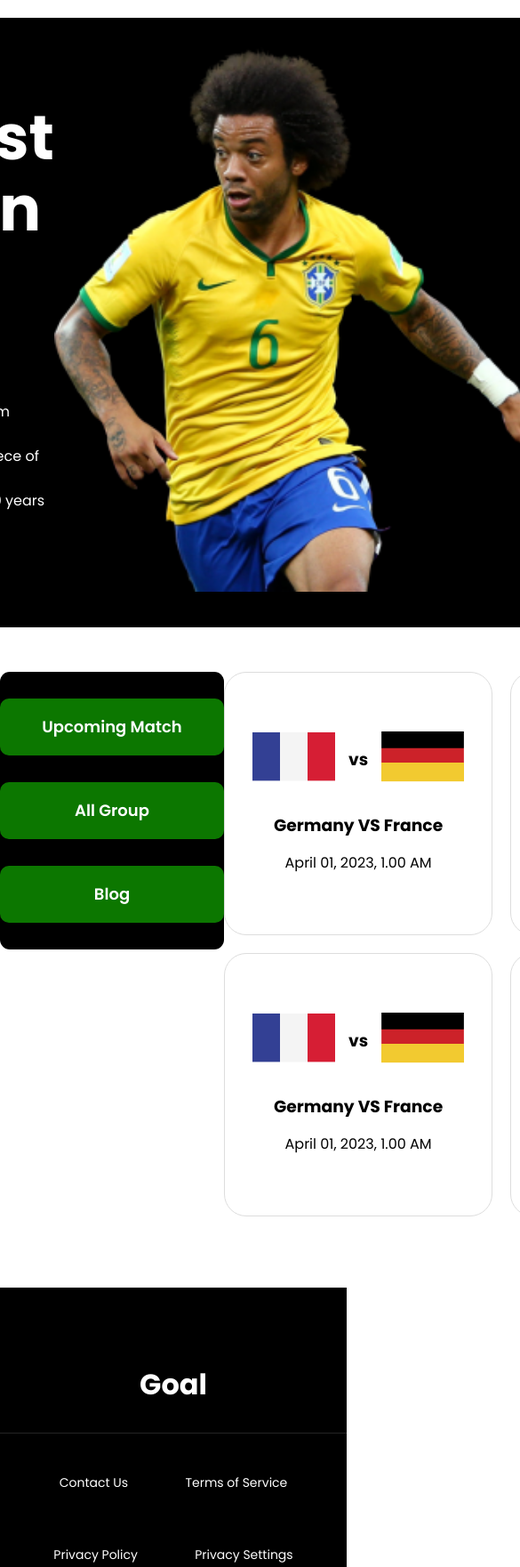
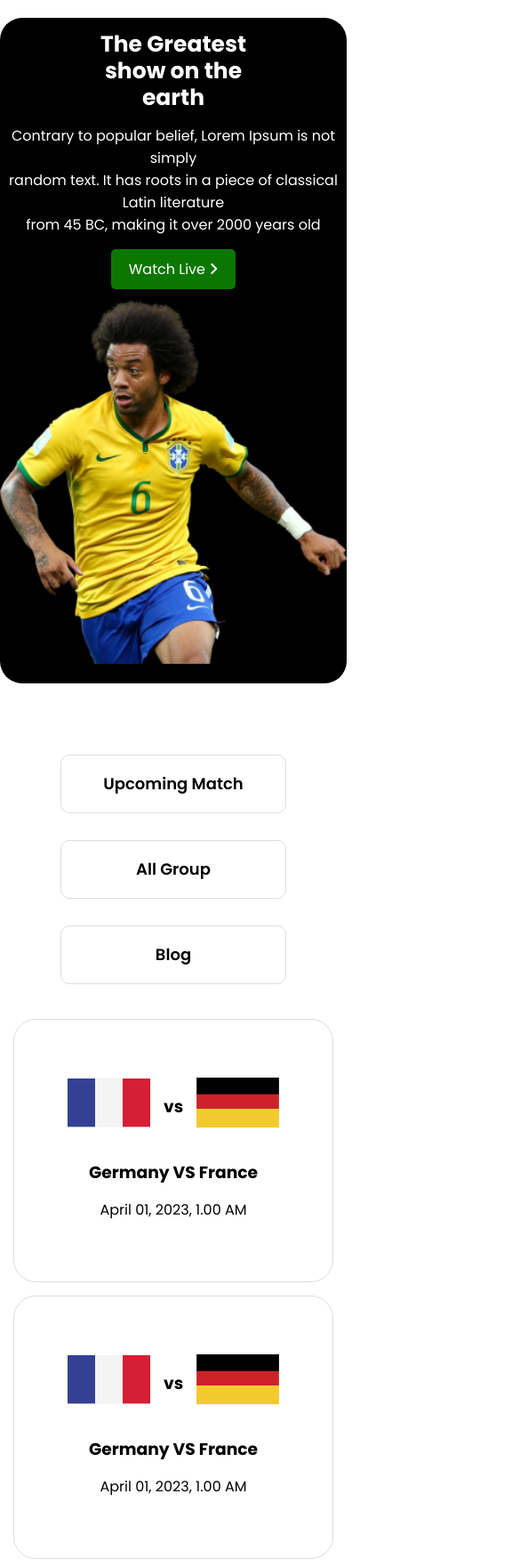
Before and after one commit to Kamruzzaman1/World-cup-superhero, a plain HTML site: page index1.html in a window 390 px wide. Shown: the top 1761 px of the page at 89% size, 585 px wide, since content can reach past the window. Drawn offline with Linux system fonts and the light colour scheme.

Commit message:
responsive

```diff
--- a/css/style.css
+++ b/css/style.css
@@ -1,9 +1,4 @@
 @import url('https://fonts.googleapis.com/css2?family=Poppins:wght@100;300;400;500;600;700;800&display=swap');
-/* media-quary-start*/
-@media only screen (max-width:674px;){
-
-}
-/* media-quary-end*/
 
 body{
     margin: 0;
@@ -177,3 +172,88 @@ section.match-blog {
     display: flex;
     align-items: center;
 }
+
+/* mobile */
+@media screen and (max-width:576px) {
+    .hero{
+        display: block;
+    }
+    .hero-img img {
+        width: 100%;
+    }
+    .hero-title h1 {
+        font-size: 25px;
+        line-height: 30px;
+    }
+    .hero-title {
+        text-align: center;
+    }
+    .hero-title > .box-btn{
+        margin-top: 0;
+        margin-bottom: 10px;
+    }
+    section.match-blog, .blog{
+        display: block;
+        text-align:center;
+    }
+    .news-btn{
+        background-color: #fff;
+
+    }
+    .news-btn a {
+        color: #000;
+        background-color: #fff;
+        border: 1px solid #ddd;
+    }
+    .news-btn a:hover{
+        background-color: #E53E31;
+    }
+    article.upcomming-match{
+        display: block;
+    }
+
+    article.blog-section{
+        display: block;
+    }
+    .blog-title {
+        padding: 0px 15px 15px;
+        text-align: left;
+    }
+    .single-blog{
+        margin: 34px;
+    }
+
+    .flag {
+        display: flex;
+        align-items: center;
+        justify-content: center;
+    }
+    .single-upcomming-match {
+        border: 1px solid #ddd;
+        border-radius: 25px;
+        margin: 15px;
+    }
+    .footer-manu ul li{
+        display:block;
+    }
+    img{
+        width: 100%;
+    }
+
+}
+/* mobile */
+/* tablet */
+@media screen and (min-width:577px) and (max-width:992px)  {
+    .blog {
+        display: block;
+    }
+    .news-btn {
+        display: flex;
+        background: none;
+        justify-content: space-between;
+        height: auto;
+        width:auto ;
+
+    }
+
+    }
```
